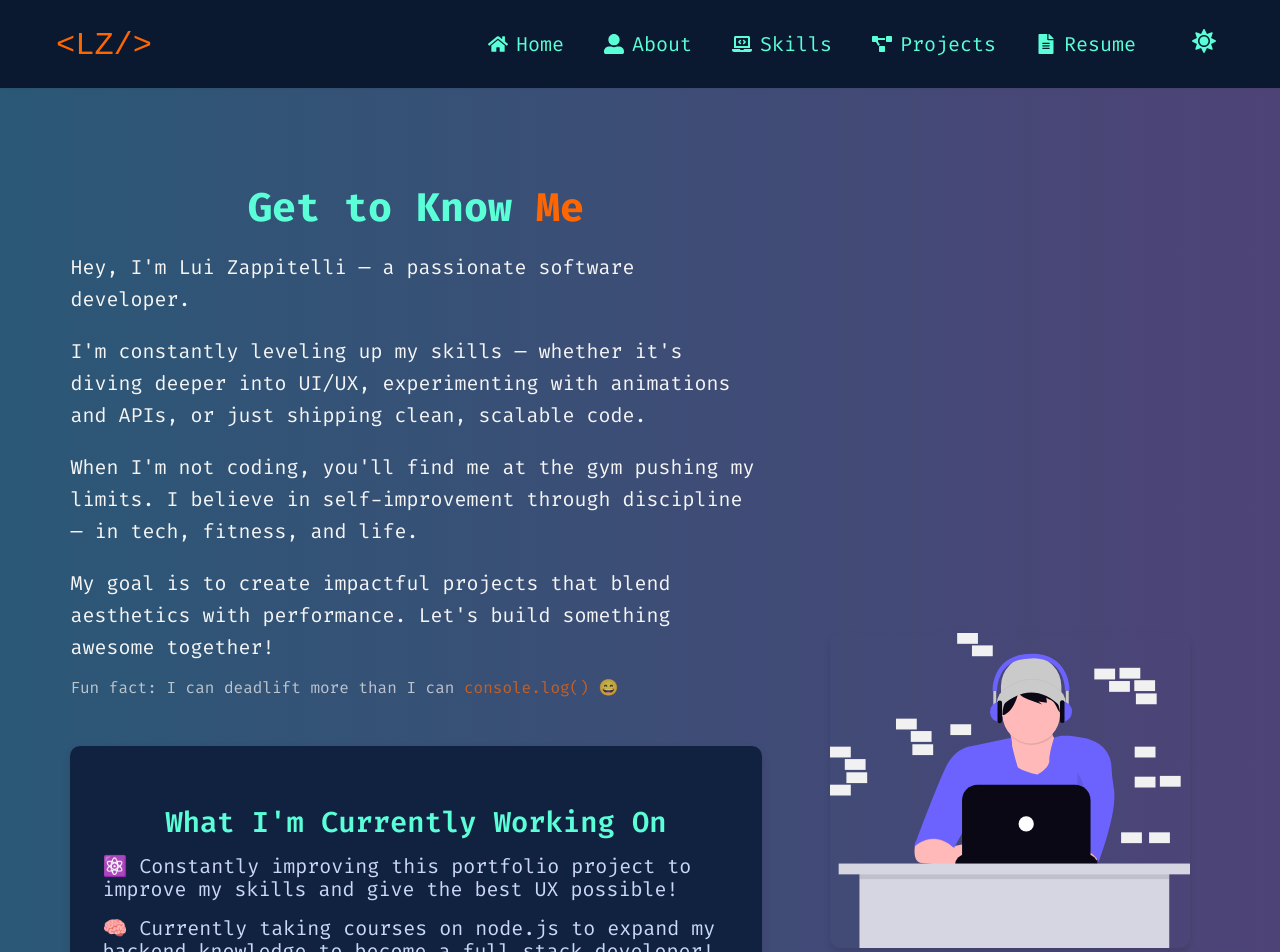
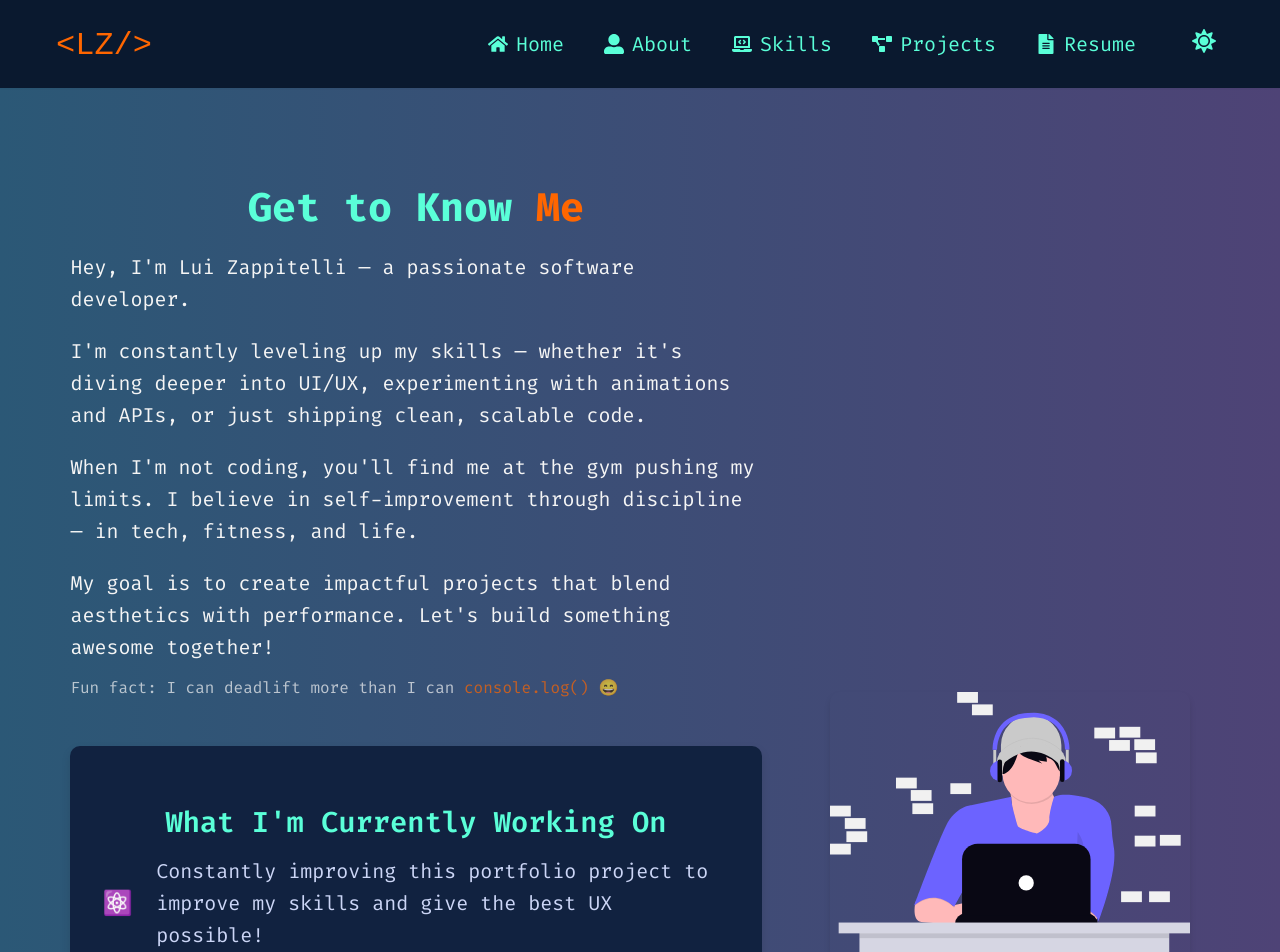
Before and after one commit to lzappo/my-portfolio, a React (Vite) app: page /about in a window 1280 px wide. Shown: the top 952 px of the page. Built offline with nearby package versions, Linux system fonts and the light colour scheme.

Commit message:
emoji bullet points in currentlyworking section

```diff
--- a/src/components/CurrentlyWorking.jsx
+++ b/src/components/CurrentlyWorking.jsx
@@ -2,10 +2,16 @@ import { motion } from "framer-motion";
 import "../styles/CurrentlyWorking.css";
 
 const currentFocuses = [
-  "⚛️ Constantly improving this portfolio project to improve my skills and give the best UX possible!",
-  "🧠 Currently taking courses on node.js to expand my backend knowledge to become a full stack developer!",
-  "🚀 Starting an internship with JAM Digital Solutions as a front-end dev!",
-  // "💪 Building an AI-powered fitness app using React Native & Expo"
+  {
+    icon: "⚛️",
+    text: "Constantly improving this portfolio project to improve my skills and give the best UX possible!",
+  },
+  {
+    icon: "🧠",
+    text: "Currently taking courses on node.js to expand my backend knowledge to become a full stack developer!",
+  },
+  { icon: "🚀", text: "Starting an internship with JAM Digital Solutions as a front-end dev!" },
+  // { icon: "💪", text: "Building an AI-powered fitness app using React Native & Expo" }
 ];
 
 const CurrentlyWorking = () => {
@@ -34,8 +40,10 @@ const CurrentlyWorking = () => {
             whileInView={{ opacity: 1, x: 0 }}
             transition={{ delay: index * 0.2, duration: 0.5 }}
             viewport={{ once: true }}
+            className="custom-bullet-item"
           >
-            {item}
+            <span className="bullet-icon">{item.icon}</span>
+            <span className="bullet-text">{item.text}</span>
           </motion.li>
         ))}
       </ul>
--- a/src/styles/AboutPage.css
+++ b/src/styles/AboutPage.css
@@ -42,7 +42,7 @@
 }
 
 .about-image img {
-  padding-bottom: 2rem;
+  padding: 2rem;
   width: 90%;
   max-width: 300px;
   border-radius: 10px;
@@ -91,7 +91,7 @@
     max-width: 350px;
     min-height: 245px;
     min-width: 280px;
-    padding-bottom: 0;
+    padding: 0;
   }
 }
 
--- a/src/styles/CurrentlyWorking.css
+++ b/src/styles/CurrentlyWorking.css
@@ -19,14 +19,28 @@
   margin: 0;
 }
 
-.currently-working li {
+.custom-bullet-item {
+  display: flex;
+  align-items: center;
+  gap: 0.75rem;
+  margin-bottom: 1rem;
   font-size: var(--font-size-base);
-  margin-bottom: 1rem;
   color: var(--text-color-dim);
+  line-height: 1.6;
+}
+
+.bullet-icon {
+  font-size: 1.5rem;
+  flex-shrink: 0;
+}
+
+.bullet-text {
+  flex: 1;
 }
 
 @media (min-width: 1024px) {
-  .currently-working li {
+  .custom-bullet-item {
     font-size: var(--font-size-lg);
+    gap: 1.5rem;
   }
 }
```
